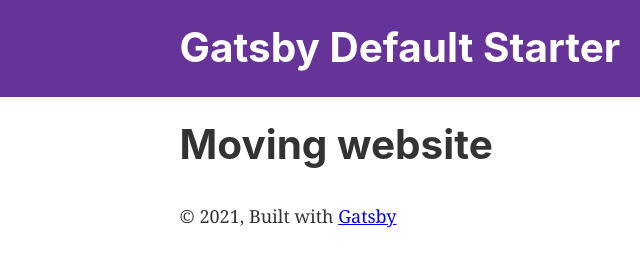
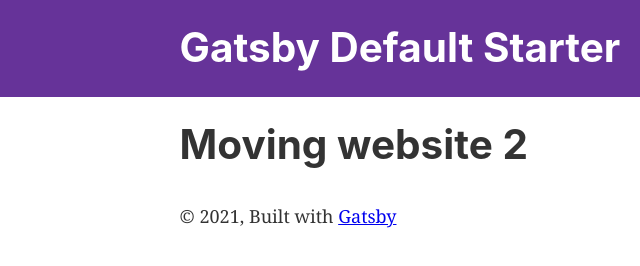
Before and after one commit to mpittas/moving-company-fe, a Gatsby site: page / in a window 1280 px wide. Shown: the full height of the page, 0-640 px from the left. Built offline with nearby package versions, Linux system fonts and the light colour scheme; Gatsby itself is replaced by a stand-in of ours.

Commit message:
String update - Testing

```diff
--- a/src/pages/index.js
+++ b/src/pages/index.js
@@ -1,13 +1,13 @@
 import * as React from "react"
-import { Link } from "gatsby"
-import { StaticImage } from "gatsby-plugin-image"
+// import { Link } from "gatsby"
+// import { StaticImage } from "gatsby-plugin-image"
 
 import Layout from "../components/layout"
-import Seo from "../components/seo"
+// import Seo from "../components/seo"
 
 const IndexPage = () => (
   <Layout>
-    <h1>Moving website</h1>
+    <h1>Moving website 2</h1>
   </Layout>
 )
 
```
